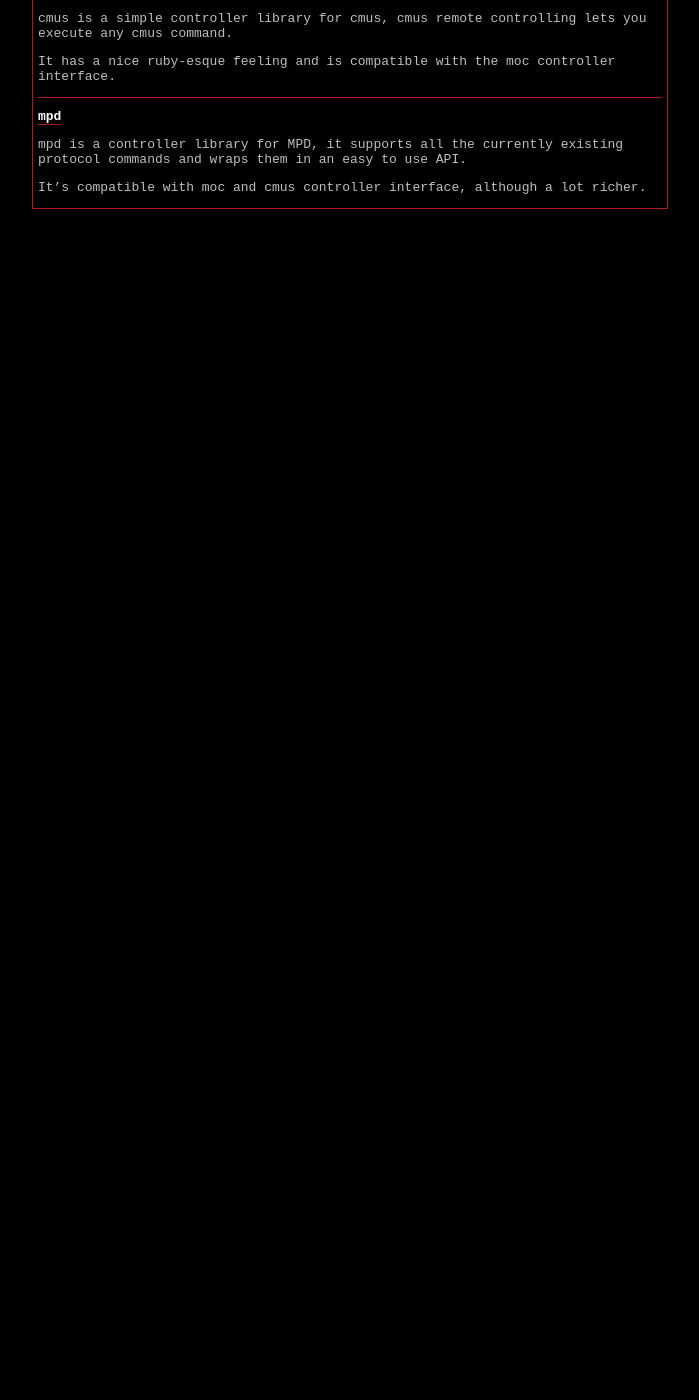
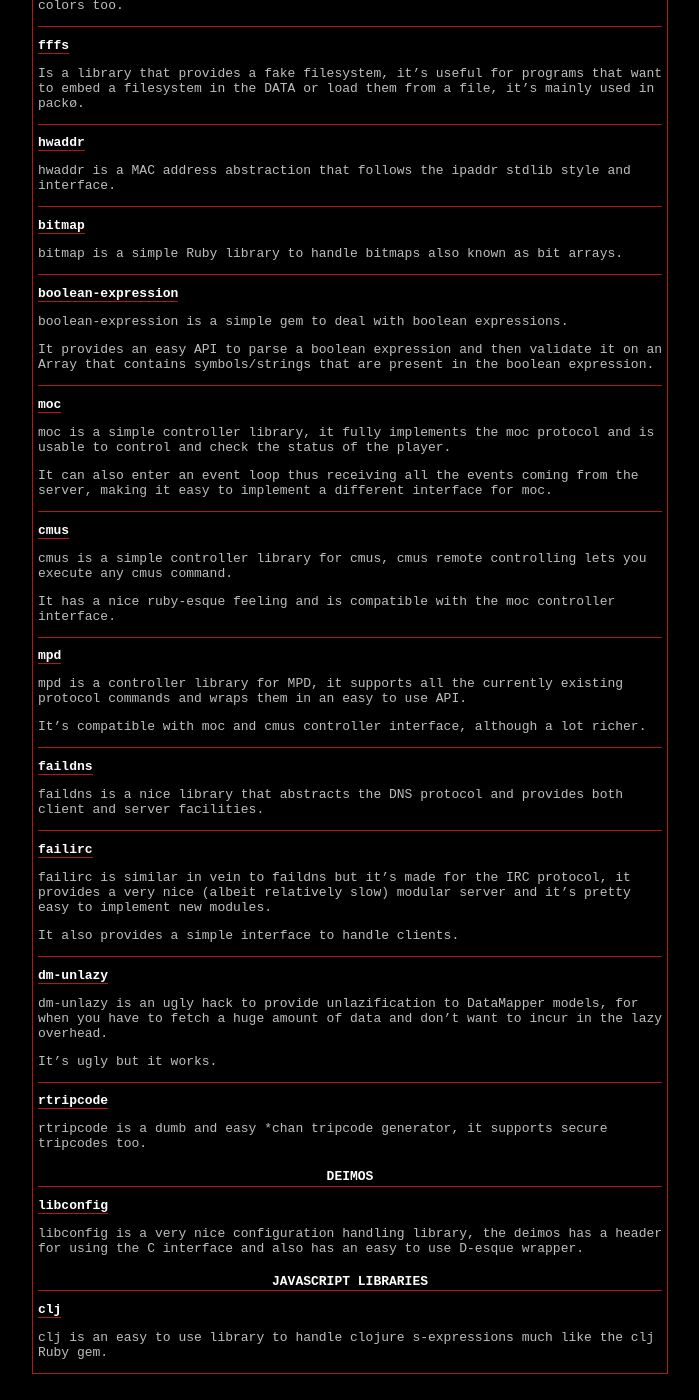
Before and after one commit to meh/meh.github.io, a Jekyll site: the page built from projects/working.md, in a window 1280 px wide and 1400 px high, scrolled down 2449 px. Shown: the whole window, without its empty margins (290-989 px from the left). Built offline with Jekyll 4.4.1, drawn with Linux system fonts in a browser that asks for light colours; before the commit the page ends 2698 px from its top, so only the background shows below that; some of the changed text lies outside the part shown.

Commit message:
projects: add more projects

```diff
--- a/projects/working.md
+++ b/projects/working.md
@@ -89,9 +89,16 @@ clojure literals and can easily generate clojure s-expressions from native Ruby
 <hr/>
 
 [threadpool](https://github.com/meh/ruby-threadpool)
------------------------------------------------
+----------------------------------------------------
 threadpool is a simple ThreadPool implementation written properly, it supports interrupting
 tasks after they've been queued and some other stuff.
+
+<hr/>
+
+[mbox](https://github.com/meh/ruby-mbox)
+----------------------------------------
+mbox is a library to parse mailboxes in the mbox format, it provides a daemon that can check
+various stuff about mboxes.
 
 <hr/>
 
@@ -153,17 +160,52 @@ all the objects referenced in that scope, so use it carefully.
 
 <hr/>
 
-[retarded](https://github.com/meh/ruby-retarded)
-------------------------------------------------
+[retarded](https://github.com/meh/retarded)
+-------------------------------------------
 retarded is a simple gem that lets you create a Retarded object by passing a block, as soon as a
 method is called on it the block is executed and its return value stored and it will keep
 proxying method calls to that return value.
 
 <hr/>
 
+[versionub](https://github.com/meh/versionub)
+---------------------------------------------
+versionub is a nice library to handle and compare version schemes, it's modular and
+provides some already implemented version schemes.
+
+<hr/>
+
+[colorb](https://github.com/meh/colorb)
+---------------------------------------
+colorb is a simple gem that provides ANSI coloring for strings, it supports 256 colors too.
+
+<hr/>
+
+[fffs](https://github.com/meh/fffs)
+-----------------------------------
+Is a library that provides a fake filesystem, it's useful for programs that want to embed
+a filesystem in the DATA or load them from a file, it's mainly used in packø.
+
+<hr/>
+
+[hwaddr](https://github.com/meh/ruby-hwaddr)
+--------------------------------------------
+hwaddr is a MAC address abstraction that follows the ipaddr stdlib style and interface.
+
+<hr/>
+
 [bitmap](https://github.com/meh/ruby-bitmap)
 -------------------------------------------------
 bitmap is a simple Ruby library to handle bitmaps also known as bit arrays.
+
+<hr/>
+
+[boolean-expression](https://github.com/meh/boolean-expression)
+---------------------------------------------------------------
+boolean-expression is a simple gem to deal with boolean expressions.
+
+It provides an easy API to parse a boolean expression and then validate it on an
+Array that contains symbols/strings that are present in the boolean expression.
 
 <hr/>
 
@@ -192,3 +234,47 @@ mpd is a controller library for MPD, it supports all the currently existing prot
 wraps them in an easy to use API.
 
 It's compatible with moc and cmus controller interface, although a lot richer.
+
+<hr/>
+
+[faildns](https://github.com/meh/faildns)
+-----------------------------------------
+faildns is a nice library that abstracts the DNS protocol and provides both client and server
+facilities.
+
+<hr/>
+
+[failirc](https://github.com/meh/failirc)
+-----------------------------------------
+failirc is similar in vein to faildns but it's made for the IRC protocol, it provides a very nice
+(albeit relatively slow) modular server and it's pretty easy to implement new modules.
+
+It also provides a simple interface to handle clients.
+
+<hr/>
+
+[dm-unlazy](https://github.com/meh/dm-unlazy)
+---------------------------------------------
+dm-unlazy is an ugly hack to provide unlazification to DataMapper models, for when you
+have to fetch a huge amount of data and don't want to incur in the lazy overhead.
+
+It's ugly but it works.
+
+<hr/>
+
+[rtripcode](https://github.com/meh/rtripcode)
+---------------------------------------------
+rtripcode is a dumb and easy \*chan tripcode generator, it supports secure tripcodes too.
+
+<center class="section">DEIMOS</center><hr/>
+
+[libconfig](https://github.com/meh/deimos-libconfig)
+----------------------------------------------------
+libconfig is a very nice configuration handling library, the deimos has a header for
+using the C interface and also has an easy to use D-esque wrapper.
+
+<center class="section">JAVASCRIPT LIBRARIES</center><hr/>
+
+[clj](https://github.com/meh/clj.js)
+------------------------------------
+clj is an easy to use library to handle clojure s-expressions much like the clj Ruby gem.
```
